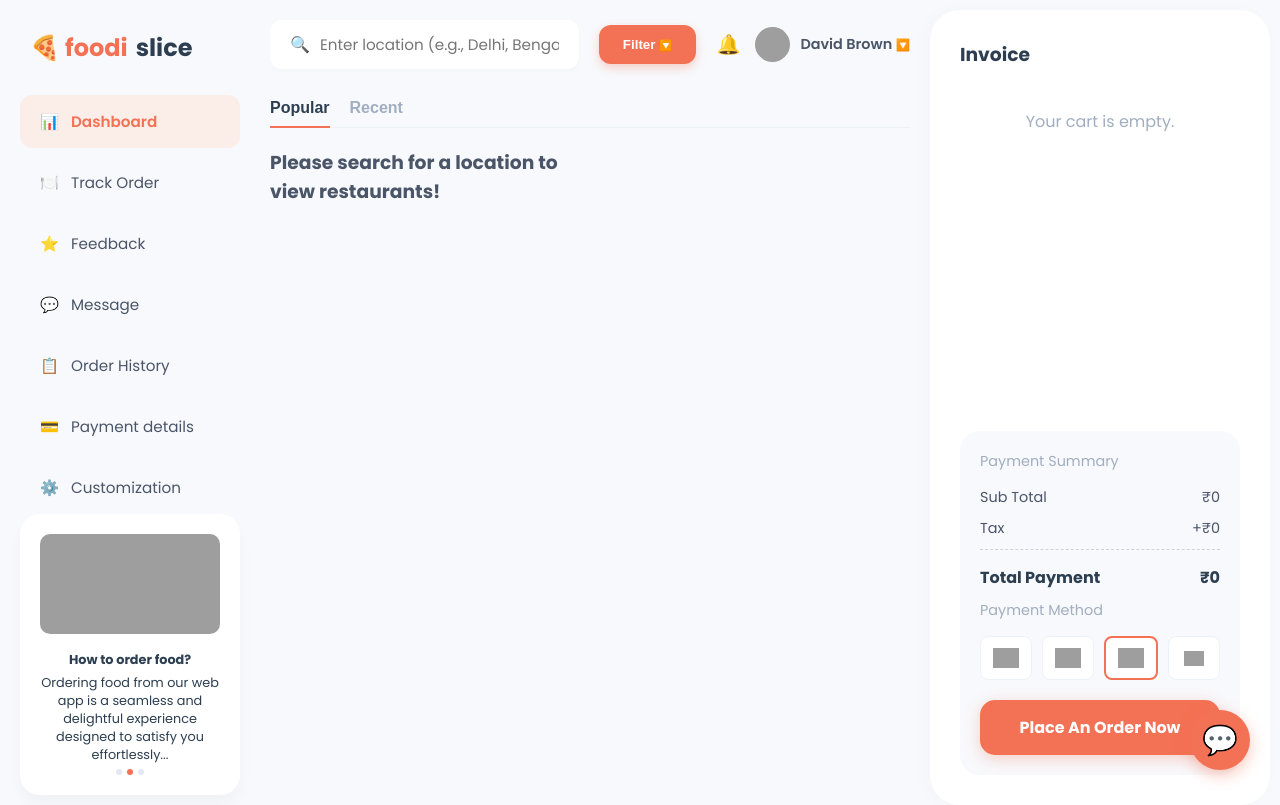
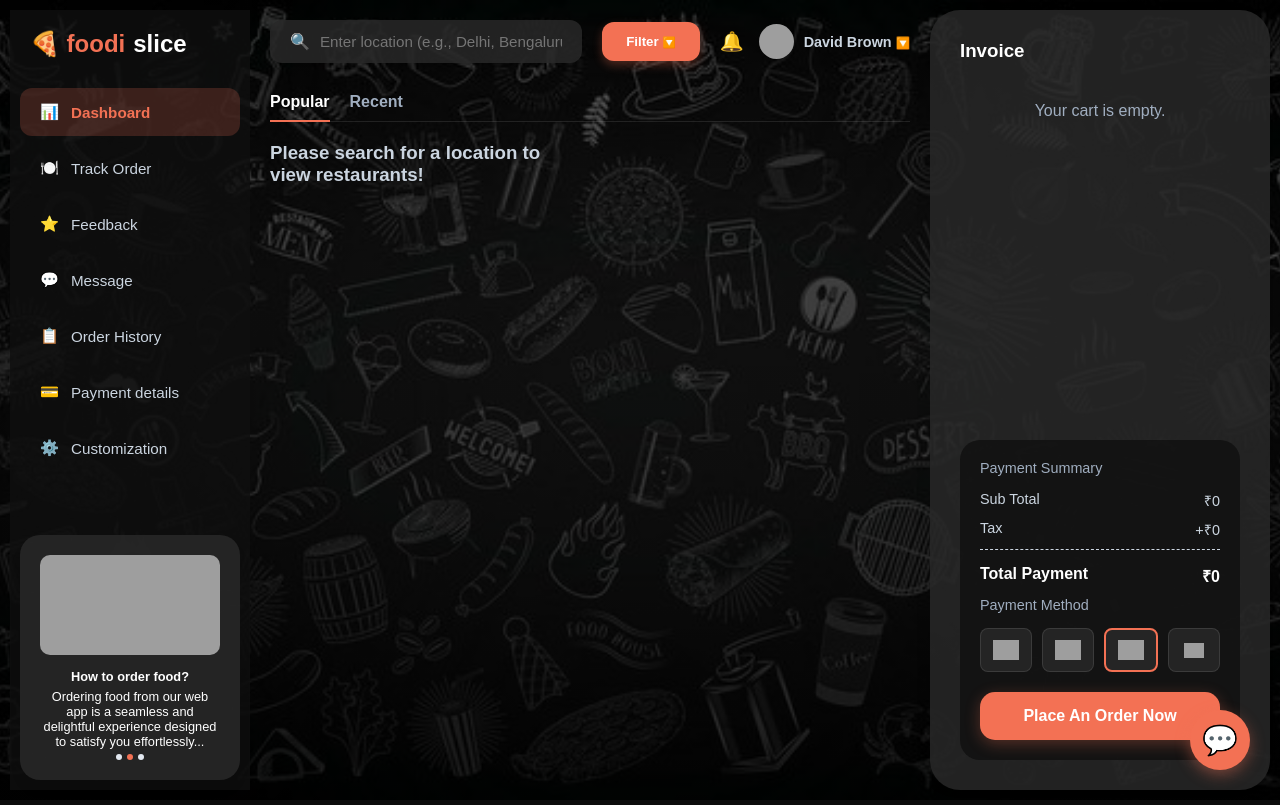
Before and after one commit to bharanisrinivasa/Online-food-ordering-and-delivering-system, a Flask app: page / in a window 1280 px wide. Run offline with Flask 3, Linux system fonts and the light colour scheme; some libraries are stand-ins or nearby versions; grey boxes are pictures that could not be loaded.

Commit message:
Update styles and add images

```diff
--- a/static/css/styles.css
+++ b/static/css/styles.css
@@ -1,11 +1,13 @@
 :root {
-    --primary-color: #f37154; /* Coral/Orange from mockup */
-    --primary-light: #fbeee8;
-    --dark-color: #2c3e50;
-    --text-color: #4a5568;
-    --light-bg: #f8f9fc; /* Super light cool gray for dashboard bg */
+    --primary-color: #f37154;
+    --primary-light: rgba(243, 113, 84, 0.2);
+    --dark-color: #ffffff;
+    --text-color: #cbd5e0;
+    --light-bg: rgba(15, 15, 15, 0.8);
+    --panel-bg: rgba(25, 25, 25, 0.75);
+    --card-bg: rgba(40, 40, 40, 0.85);
     --white: #ffffff;
-    --border-color: #edf2f7;
+    --border-color: rgba(255, 255, 255, 0.1);
 }
 
 * {
@@ -15,9 +17,13 @@
 }
 
 body {
-    background-color: var(--light-bg);
+    background-color: #111;
+    background-image: linear-gradient(rgba(0, 0, 0, 0.6), rgba(0, 0, 0, 0.8)), url('../img/restaurant_bg.jpg');
+    background-size: cover;
+    background-position: center;
+    background-attachment: fixed;
     color: var(--text-color);
-    font-family: 'Poppins', sans-serif;
+    font-family: \'Poppins\', sans-serif;
     height: 100vh;
     overflow: hidden;
 }
@@ -81,7 +87,7 @@ body {
 
 .sidebar-promo {
     margin-top: auto;
-    background: #fff;
+    background: var(--card-bg);
     padding: 20px;
     border-radius: 20px;
     text-align: center;
@@ -129,7 +135,7 @@ body {
     flex: 1;
     display: flex;
     align-items: center;
-    background: #fff;
+    background: var(--card-bg);
     padding: 12px 20px;
     border-radius: 12px;
     box-shadow: 0 2px 4px rgba(0,0,0,0.02);
@@ -142,7 +148,7 @@ body {
     font-size: 0.95rem;
     margin-left: 10px;
     width: 100%;
-}
+ color: var(--text-color); background: transparent; }
 
 .filter-btn {
     background: var(--primary-color);
@@ -349,7 +355,7 @@ body {
 
 /* Sidebar Right - Invoice */
 .sidebar-right {
-    background: #fff;
+    background: var(--card-bg);
     border-radius: 30px;
     padding: 30px;
     display: flex;
@@ -427,7 +433,7 @@ body {
 
 .method-btn {
     flex: 1;
-    background: #fff;
+    background: var(--card-bg);
     border: 1px solid var(--border-color);
     border-radius: 8px;
     padding: 10px 0;
```
Also changed, not shown: other parts of static/css/styles.css (+14 -14 lines), static/img/restaurant_bg.jpg (added).
